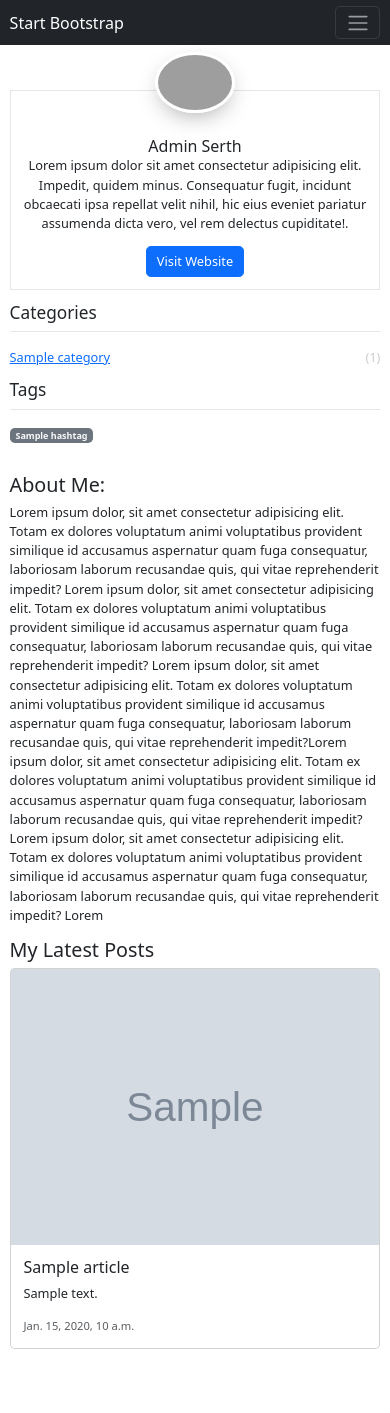
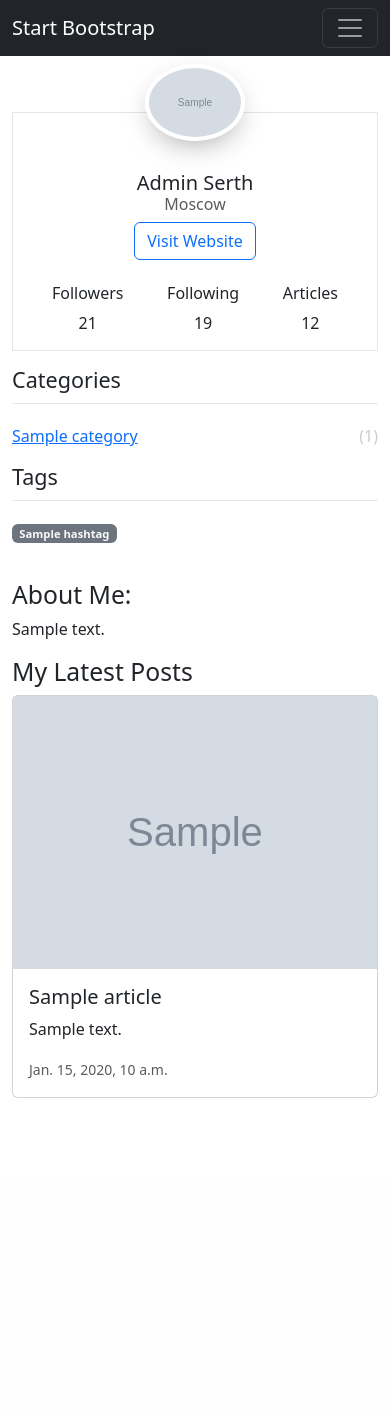
Before and after one commit to elBukhara/Articles, a Django app: page /user/profile/1/ in a window 390 px wide. After the commit the page ends 1098 px from the top, so only its background shows below. Run offline with Django 5.2, Linux system fonts and the light colour scheme; tables that the repository leaves empty hold one stand-in row (values such as "Sample post"); grey boxes marked "Sample" are stand-in pictures; some libraries are stand-ins or nearby versions; grey boxes are pictures that could not be loaded.

Commit message:
new feautures in profile page

```diff
--- /dev/null
+++ b/frontend/static/css/layout.css
@@ -0,0 +1,11 @@
+@media (max-width: 768px) {
+    body {
+        zoom: 100%;
+    }
+}
+
+@media (min-width: 768px) {
+    body {
+        zoom: 80%;
+    }
+}
--- a/frontend/templates/layout.html
+++ b/frontend/templates/layout.html
@@ -17,7 +17,7 @@
     <link href="https://fonts.googleapis.com/css2?family=Jost&display=swap" rel="stylesheet">
     <!-- Font Size End -->
 </head>
-<body style="zoom: 80%;">
+<body>
     <!-- Navbar -->
     {% include 'partials/navbar.html' %}
 
@@ -28,5 +28,7 @@
     {% include 'partials/footer.html' %} {% endcomment %}
 
     <script type="module" src="{% static 'javascript/search_bar.js' %}"></script>
+    <link rel="stylesheet" href="{% static 'css/layout.css' %}">
+
 </body>
 </html>
--- a/frontend/templates/users/profile.html
+++ b/frontend/templates/users/profile.html
@@ -6,21 +6,35 @@
 <div class="container my-5">
     <div class="row">
         <div class="col-md-4 pe-5 mb-3">
-            <div>
-
             <div class="bio text-center mt-2 mb-3">
-                    <img src="https://preview.colorlib.com/theme/wordify/images/person_1.jpg" class="text-center" alt="Profile Picture">
-                    <div class="card-body">
+                <img src="{{author.profile_picture.url}}" class="text-center" alt="Profile Picture">
                 <h5 class="card-title">Admin Serth</h5>
-                        <p class="card-text">Lorem ipsum dolor sit amet consectetur adipisicing elit. Impedit, quidem minus. Consequatur fugit, incidunt obcaecati ipsa repellat velit nihil, hic eius eveniet pariatur assumenda dicta vero, vel rem delectus cupiditate!.</p>
-                        <a href="#" class="btn btn-primary">Visit Website</a>
+                <h6 class="text-muted mb-2">Moscow</h6>
+                {% if request.user == author %}
+                <a href="#" class="btn btn-outline-primary">Edit Profile</a>
+                {% else %}
+                <a href="#" class="btn btn-outline-primary">Visit Website</a>
+                {% endif %}
+                <div class="d-flex justify-content-between align-items-center mt-4 px-4">
+                    <div class="stats">
+                        <h6>Followers</h6>
+                        <span>21</span>
+                    </div>
+                    <div class="stats">
+                        <h6>Following</h6>
+                        <span>19</span>
+                    </div>
+                    <div class="stats">
+                        <h6>Articles</h6>
+                        <span>12</span>
+                    </div>
                 </div>
             </div>
 
-                {% if categories_with_article_count %}
             <div class="sidebar-box mb-3">
                 <h4 class="heading">Categories</h4>
                 <ul class="categories">
+                    {% if categories_with_article_count %}
                     {% for category in categories_with_article_count %}
                     <li>
                         <a href="{% url 'users:users_category' author.id category.category__slug %}">
@@ -28,31 +42,43 @@
                         </a>
                     </li>
                     {% endfor %}
+                    {% else %}
+                    <li>
+                        <a href="#">
+                            No categories yet <span>0</span>
+                        </a>
+                    </li>
+                    {% endif %}
                 </ul>
             </div>
-                {% endif %}
 
-                {% if articles_in_hashtags %}
             <div class="sidebar-box mb-3">
                 <h4 class="heading">Tags</h4>
                 <ul class="tags">
+                    {% if articles_in_hashtags %}
                     {% for hashtag in articles_in_hashtags  %}
                     <li>
                         <a class="badge bg-secondary text-decoration-none link-light" href="{% url 'users:users_hashtag' author.id hashtag.id %}">{{ hashtag.name }}</a>
                     </li>
                     {% endfor %}
+                    {% else %}
+                    <li>
+                        <a class="badge bg-secondary text-decoration-none link-light" href="#">No Hashtags yet</a>
+                    </li>
+                    {% endif %}
                 </ul>
             </div>
-                {% endif %}
         </div>
-        </div>
+
         <div class="col-md-8">
             {% block main %}
 
+            {% if author.bio %}
             <h2>About Me:</h2>
-            <p>Lorem ipsum dolor, sit amet consectetur adipisicing elit. Totam ex dolores voluptatum animi voluptatibus provident similique id accusamus aspernatur quam fuga consequatur, laboriosam laborum recusandae quis, qui vitae reprehenderit impedit? Lorem ipsum dolor, sit amet consectetur adipisicing elit. Totam ex dolores voluptatum animi voluptatibus provident similique id accusamus aspernatur quam fuga consequatur, laboriosam laborum recusandae quis, qui vitae reprehenderit impedit? Lorem ipsum dolor, sit amet consectetur adipisicing elit. Totam ex dolores voluptatum animi voluptatibus provident similique id accusamus aspernatur quam fuga consequatur, laboriosam laborum recusandae quis, qui vitae reprehenderit impedit?Lorem ipsum dolor, sit amet consectetur adipisicing elit. Totam ex dolores voluptatum animi voluptatibus provident similique id accusamus aspernatur quam fuga consequatur, laboriosam laborum recusandae quis, qui vitae reprehenderit impedit? Lorem ipsum dolor, sit amet consectetur adipisicing elit. Totam ex dolores voluptatum animi voluptatibus provident similique id accusamus aspernatur quam fuga consequatur, laboriosam laborum recusandae quis, qui vitae reprehenderit impedit? Lorem
-            </p>
+            <p> {{author.bio | safe}} </p>
+            {% endif %}
 
+            {% if published_articles or drafted_articles %}
             {% if published_articles %}
             <div class="mb-3">
                 <h2>My Latest Posts</h2>
@@ -95,9 +121,11 @@
                 {% endfor %}
             </div>
             {% endif %}
+            {% else %}
+            <h4 class="text-muted">You do not have any articles yet. Let's <a href="{% url 'blog:create_article' %}">create</a> some more!</h4>
+            {% endif %}
 
             {% endblock %}
-
         </div>
     </div>
 </div>
--- a/users/models.py
+++ b/users/models.py
@@ -1,6 +1,10 @@
 from django.contrib.auth.models import AbstractUser
-
-# Create your models here.
+from django.db import models
+from ckeditor.fields import RichTextField
 
 class User(AbstractUser):
-    pass
+    profile_picture = models.ImageField(upload_to="profile_pictures", blank=True, null=True, default="default/profile_photo.jpg")
+    bio = RichTextField(blank=True, null=True)
+
+    def __str__(self):
+        return self.username
--- a/users/views.py
+++ b/users/views.py
@@ -3,7 +3,6 @@ from django.db.models import Count
 from blog.models import Article, Category, Hashtag
 from .models import User
 
-# TODO: get articles from Author by Hashtag
 
 def get_author_data(author):
     """
@@ -73,6 +72,10 @@ def users_category(request, author_id, category_slug):
     return render(request, 'users/category_chosen.html', content)
 
 def users_hashtag(request, author_id, hashtag_id):
+    """
+    Retrieves articles by author and hashtag and renders the corresponding template.
+    For example: Articles by Author in Hashtag "France 2024"
+    """
     author = get_object_or_404(User, id=author_id)
     content = get_author_data(author)
 
```
Also changed, not shown: users/migrations/0002_user_bio_user_profile_picture.py (added). Lines whose indentation alone changed are shown as unchanged.
